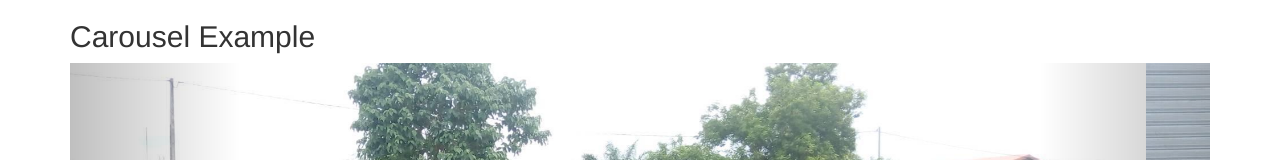
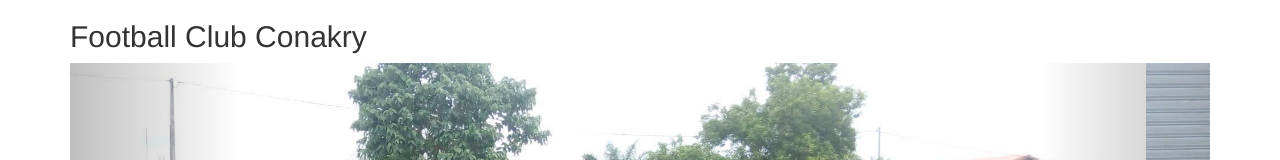
Before and after one commit to nazimboudeffa/club-foot-conakry, a plain HTML site: page index.html in a window 1280 px wide. Shown: the top 160 px of the page. Drawn offline with nearby package versions, Linux system fonts and the light colour scheme.

Commit message:
Added title

```diff
--- a/index.html
+++ b/index.html
@@ -1,7 +1,7 @@
 <!DOCTYPE html>
 <html lang="en">
 <head>
-  <title>Bootstrap Example</title>
+  <title>Football Club Conakry</title>
   <meta charset="utf-8">
   <meta name="viewport" content="width=device-width, initial-scale=1">
   <link rel="stylesheet" href="https://maxcdn.bootstrapcdn.com/bootstrap/3.4.1/css/bootstrap.min.css">
@@ -11,7 +11,7 @@
 <body>
 
 <div class="container">
-  <h2>Carousel Example</h2>
+  <h2>Football Club Conakry</h2>
   <div id="myCarousel" class="carousel slide" data-ride="carousel">
     <!-- Indicators -->
     <ol class="carousel-indicators">
```
